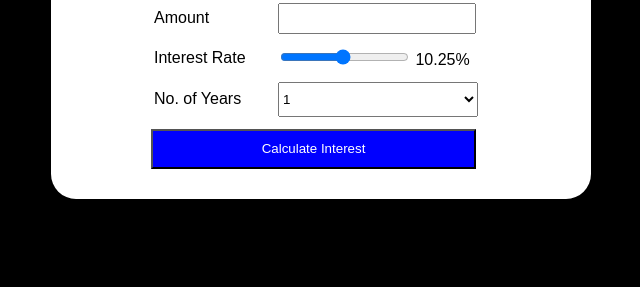
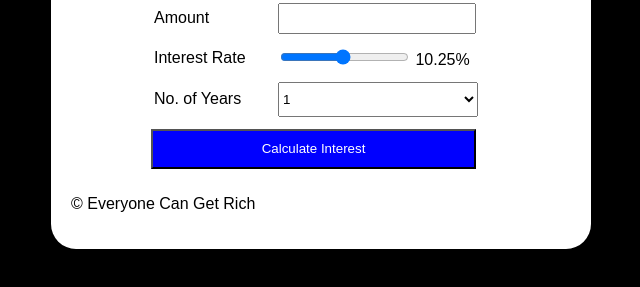
Before and after one commit to zFerishttto/Simple-Interest-Calculator, a plain HTML site: page index.html in a window 1280 px wide. Shown: the part 109-396 px from the top of the page, without its empty margins (319-959 px from the left). Drawn offline with Linux system fonts and the light colour scheme.

Commit message:
Update index.html

```diff
--- a/index.html
+++ b/index.html
@@ -50,7 +50,7 @@
                 <span id="result">
                 </span>
             </div>
-
+         <p>&copy; Everyone Can Get Rich</p>
 
         </div>
     </body>
```
